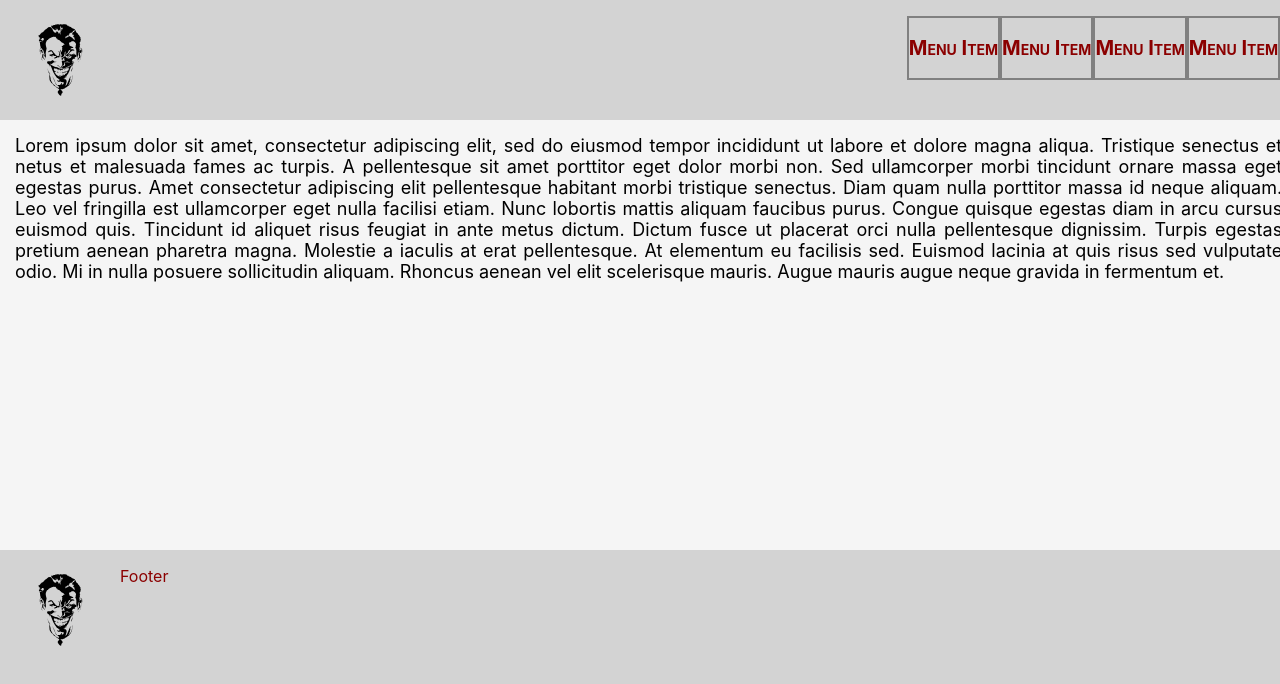
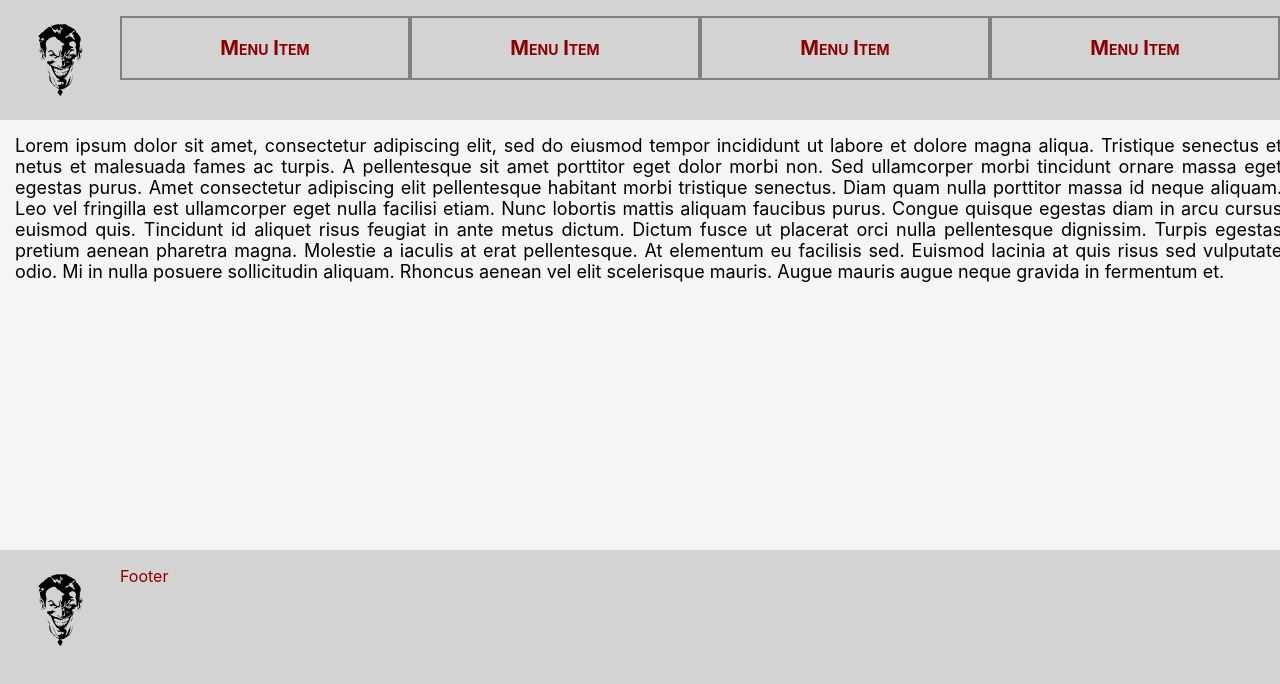
Before and after one commit to Trivme/cra1, a React (Create React App) app: page / in a window 1280 px wide. Shown: the top 684 px of the page. Built offline with nearby package versions, Linux system fonts and the light colour scheme.

Commit message:
говнище страшное - надо с css разбираться

```diff
--- a/src/App.css
+++ b/src/App.css
@@ -33,7 +33,7 @@
   border : grey 2px solid;
   color: darkred;
   display: flex;
-  justify-content: right;
+  justify-content: center;
   align-items: center;
   font-weight: bold;
   font-variant: small-caps;
--- a/src/Header.js
+++ b/src/Header.js
@@ -12,7 +12,7 @@ function Header() {
         <div className="App-logo">
           <Logo/>
         </div>
-        <p>
+        <p className="App-menu">
             <Menu/>
         </p>
     </div>
```
